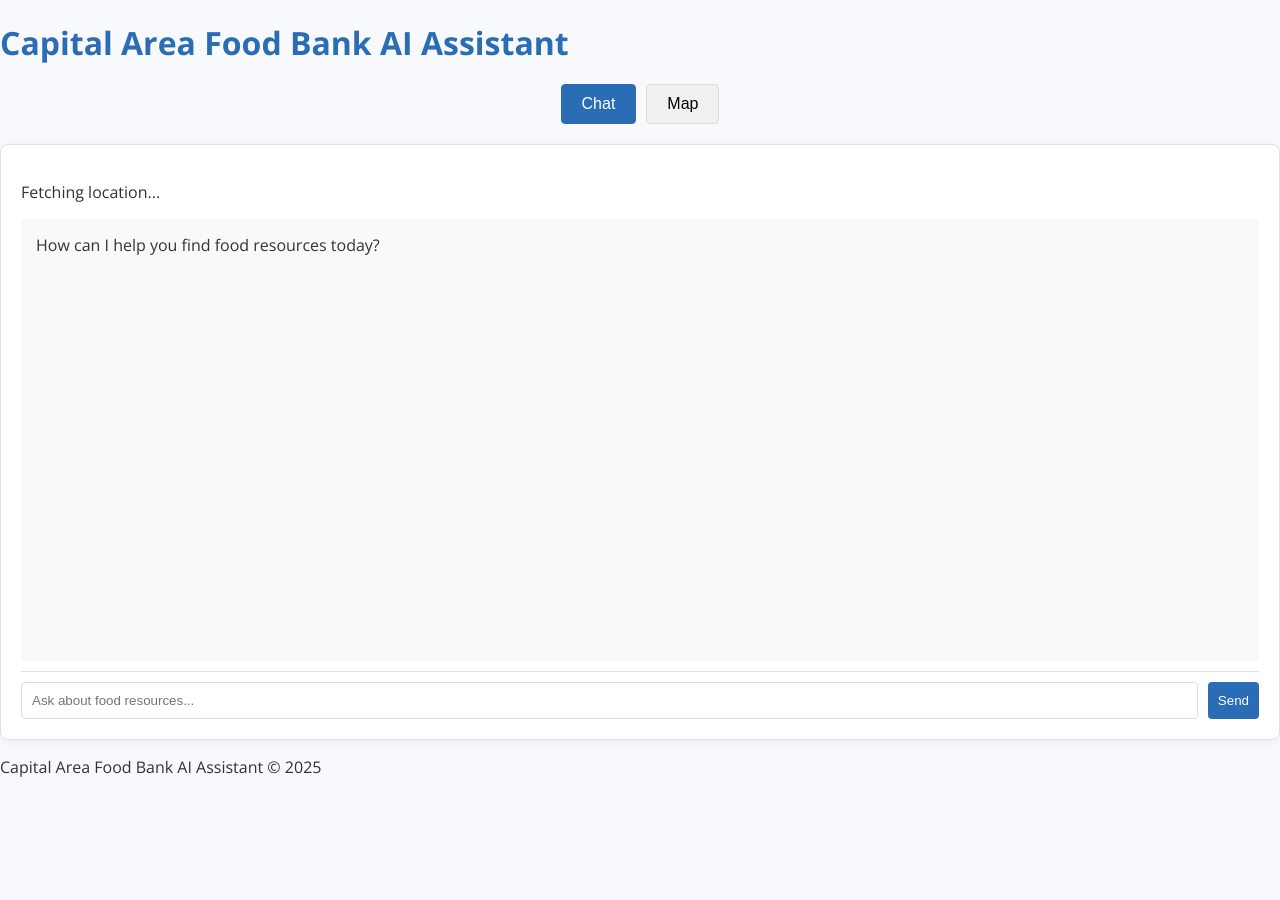
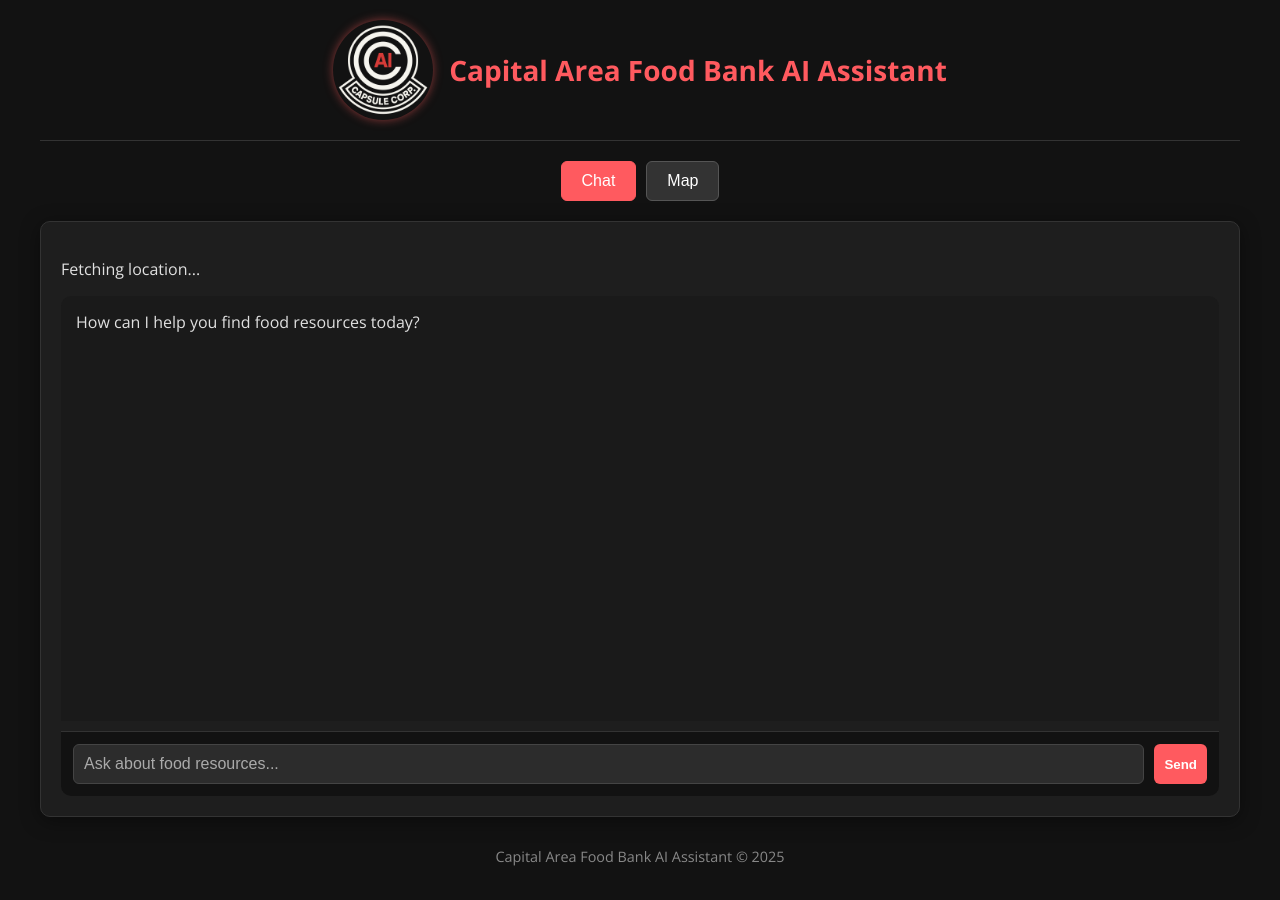
Before and after one commit to Dante4k43/AI-Case-Comp, a React (Create React App) app: page / in a window 1280 px wide. Before the commit the page ends 800 px from the top, so only its background shows below. Built offline with nearby package versions, Linux system fonts and the light colour scheme; no server answers.

Commit message:
Add a logo, changed to dark mode, and cleaned up the UI

```diff
--- a/src/App.js
+++ b/src/App.js
@@ -11,7 +11,12 @@ const App = () => {
   return (
     <div className="app-container">
       <header className="app-header">
-        <h1>Capital Area Food Bank AI Assistant</h1>
+        <div className="logo-title-container">
+          <img src="/logo.png" alt="Capsule Corp AI Logo" className="app-logo" />
+          <h1>
+            Capital Area Food Bank <span className="highlight">AI</span> Assistant
+          </h1>
+        </div>
       </header>
 
       <div className="controls-container">
--- a/src/styles/index.css
+++ b/src/styles/index.css
@@ -5,70 +5,79 @@ body {
     sans-serif;
   -webkit-font-smoothing: antialiased;
   -moz-osx-font-smoothing: grayscale;
-    background-color: #f7f9fc;
-    color: #333;
+  background-color: #121212;
+  color: #e0e0e0;
 }
 
-  code {
-    font-family: source-code-pro, Menlo, Monaco, Consolas, 'Courier New',
-      monospace;
-  }
-
-  /* App Container */
-  .App {
-    text-align: center;
+.app-container {
   max-width: 1200px;
   margin: 0 auto;
   padding: 0 20px;
 }
 
-  /* Header */
-  .App-header {
+.app-header {
   padding: 20px 0;
-    border-bottom: 1px solid #e0e0e0;
-    margin-bottom: 20px;
+  text-align: center;
+  border-bottom: 1px solid #333;
+}
+
+.logo-title-container {
+  display: flex;
+  align-items: center;
+  justify-content: center;
+  gap: 16px;
+}
+
+.app-logo {
+  width: 100px;
+  height: 100px;
+  object-fit: contain;
+  border-radius: 50%;
+  box-shadow: 0 0 10px rgba(255, 91, 91, 0.5);
 }
 
 h1 {
-    color: #2a6db5;
-    margin-bottom: 20px;
+  color: #ff5a5f;
+  font-size: 1.75rem;
+  margin: 0;
 }
 
-  /* Mode Switcher */
+.controls-container {
+  text-align: center;
+  margin: 20px 0;
+}
+
 .mode-switcher {
   display: flex;
   justify-content: center;
-    margin-bottom: 20px;
+  gap: 10px;
 }
 
 .mode-switcher button {
-    background-color: #f0f0f0;
-    border: 1px solid #ddd;
+  background-color: #333;
+  color: #fff;
+  border: 1px solid #555;
   padding: 10px 20px;
-    margin: 0 5px;
+  font-size: 1rem;
+  border-radius: 6px;
   cursor: pointer;
-    font-size: 1rem;
-    border-radius: 4px;
-    transition: all 0.3s ease;
+  transition: background-color 0.3s ease;
 }
 
 .mode-switcher button.active {
-    background-color: #2a6db5;
-    color: white;
-    border-color: #2a6db5;
+  background-color: #ff5a5f;
+  border-color: #ff5a5f;
 }
 
-  /* Main Content */
-  main {
+.main-content {
+  background-color: #1e1e1e;
+  padding: 20px;
+  border-radius: 10px;
   min-height: 500px;
-    border: 1px solid #e0e0e0;
-    border-radius: 8px;
-    padding: 20px;
-    background-color: white;
-    box-shadow: 0 2px 10px rgba(0, 0, 0, 0.05);
+  border: 1px solid #333;
+  box-shadow: 0 4px 20px rgba(0, 0, 0, 0.4);
 }
 
-  /* Chat Interface */
 .chat-interface {
   display: flex;
   flex-direction: column;
@@ -78,79 +87,90 @@ body {
 .chat-messages {
   flex-grow: 1;
   overflow-y: auto;
-    padding: 10px;
   display: flex;
   flex-direction: column;
-    gap: 10px;
+  gap: 12px;
+  padding: 16px;
+  background-color: #1a1a1a;
+  border-radius: 10px 10px 0 0;
+}
+
+.chat-messages {
+  background-color: #1a1a1a !important;  /* 👈 forces the background */
 }
 
 .message {
   max-width: 80%;
-    padding: 10px 15px;
-    border-radius: 15px;
-    margin-bottom: 10px;
+  padding: 12px 16px;
+  border-radius: 12px;
+  font-size: 0.95rem;
+  line-height: 1.4;
+  word-wrap: break-word;
 }
 
 .message.user {
-    align-self: flex-end;
-    background-color: #2a6db5;
-    color: white;
-    border-bottom-right-radius: 4px;
+  background-color: #292929;
+  color: #ffffff;
 }
 
 .message.assistant {
-    align-self: flex-start;
-    background-color: #f0f0f0;
-    color: #333;
-    border-bottom-left-radius: 4px;
+  background-color: #2e2e2e;
+  color: #f0f0f0;
 }
 
 .chat-input {
   display: flex;
-    border-top: 1px solid #e0e0e0;
-    padding-top: 10px;
+  border-top: 1px solid #333;
+  padding: 12px;
+  background-color: #121212;
+  border-radius: 0 0 10px 10px;
 }
 
 .chat-input input {
   flex-grow: 1;
-    padding: 10px;
-    border: 1px solid #ddd;
-    border-radius: 4px;
+  padding: 12px;
+  border: 1px solid #444;
+  background-color: #2c2c2c;
+  color: #fff;
+  border-radius: 6px;
   margin-right: 10px;
+  font-size: 1rem;
+}
+
+.chat-input input::placeholder {
+  color: #aaa;
 }
 
 .chat-input button {
-    background-color: #2a6db5;
+  background-color: #ff5a5f;
   color: white;
   border: none;
-    padding: 10px 20px;
-    border-radius: 4px;
+  padding: 12px 20px;
+  border-radius: 6px;
+  font-weight: bold;
   cursor: pointer;
 }
 
-  /* Map Container */
-  .map-container {
-    height: 500px;
+.map-placeholder {
+  height: 400px;
+  background-color: #333;
+  border-radius: 6px;
+  display: flex;
+  justify-content: center;
+  align-items: center;
+  color: #ccc;
+  font-size: 1.2rem;
 }
 
-  .map-placeholder {
-    width: 100%;
-    height: 400px;
-    background-color: #f0f0f0;
-    display: flex;
-    align-items: center;
-    justify-content: center;
-    border-radius: 4px;
-    font-size: 1.5rem;
-    color: #777;
+.app-footer {
+  text-align: center;
+  margin-top: 30px;
+  color: #888;
+  font-size: 0.9rem;
+  padding-bottom: 20px;
 }
 
-  /* Responsive Design */
 @media (max-width: 768px) {
-    .App {
-      padding: 0 10px;
-    }
-
   .message {
     max-width: 90%;
   }
```
Also changed, not shown: public/logo.png (added). Lines whose indentation alone changed are shown as unchanged.
